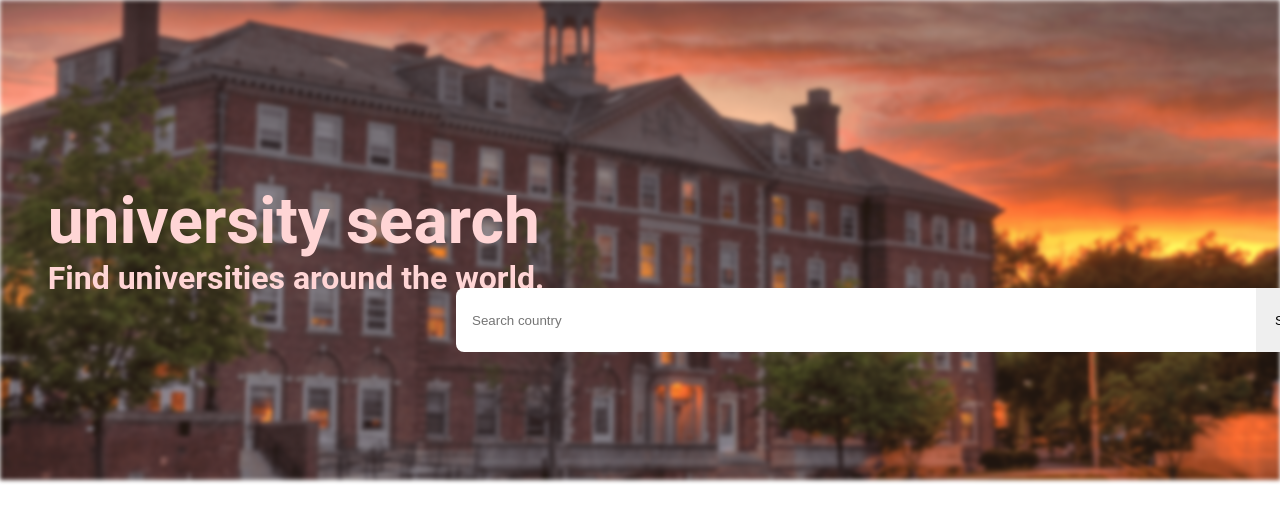
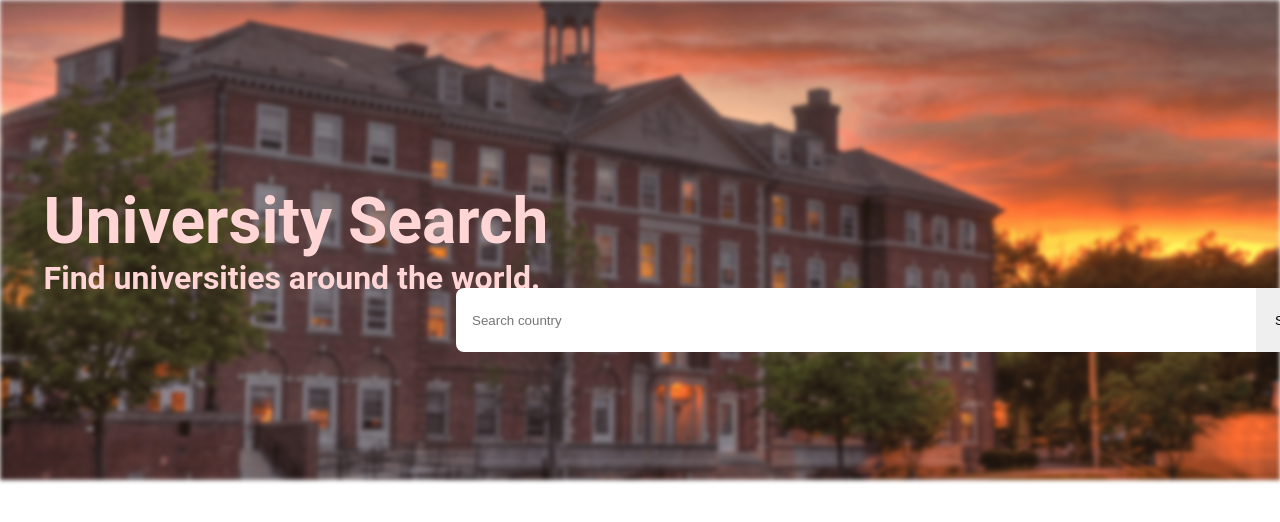
Before and after one commit to caetano-dev/University-List, a React (Create React App) app: page / in a window 1280 px wide. Shown: the top 522 px of the page. Built offline with nearby package versions, Linux system fonts and the light colour scheme; no server answers.

Commit message:
Capitalizing title

```diff
--- a/src/components/Header.js
+++ b/src/components/Header.js
@@ -6,7 +6,7 @@ function Header() {
     <>
       <div className={styles.headerImage}></div>
       <div className={styles.container}>
-        <h1>university search</h1>
+        <h1>University Search</h1>
         <h2>Find universities around the world.</h2>
       </div>
       <SearchBar />
```
